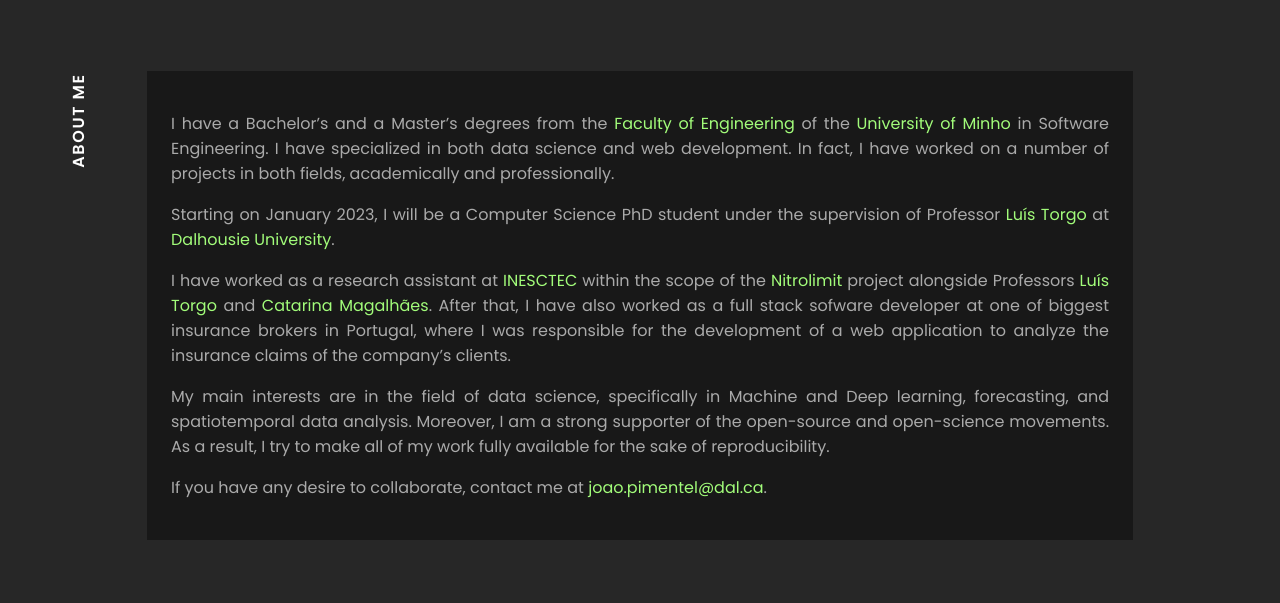
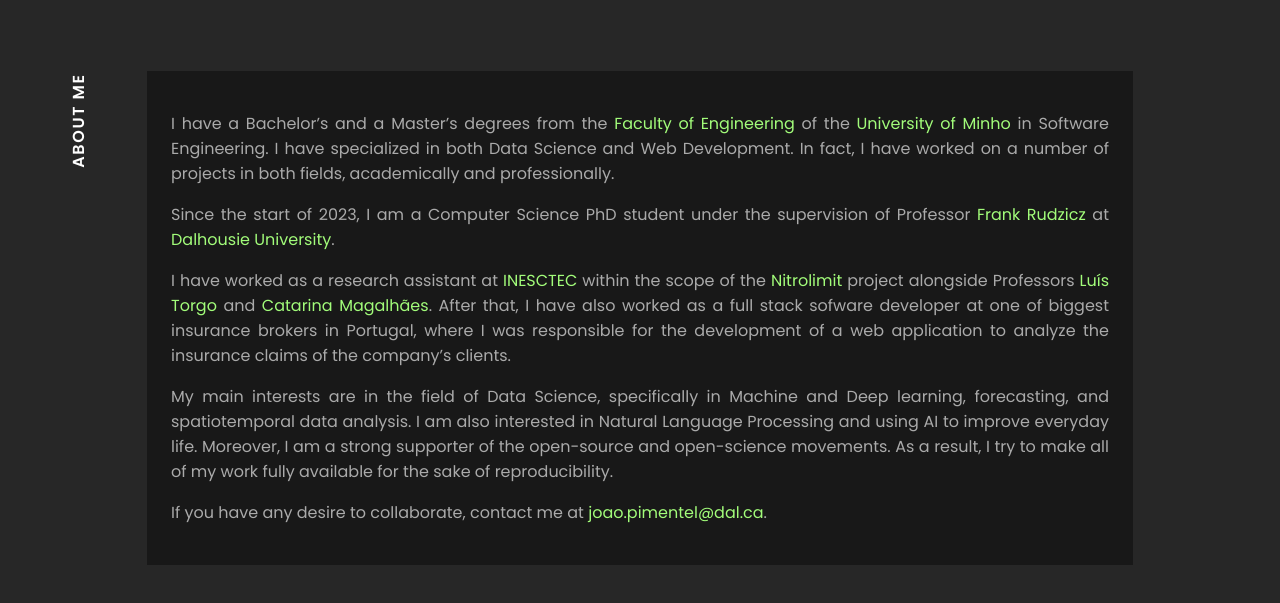
Before and after one commit to citoplasme/citoplasme.github.io, an Astro site: page /about_me in a window 1280 px wide. Shown: the part 57-660 px from the top of the page. Built offline with nearby package versions, Linux system fonts and the light colour scheme; Astro itself is replaced by a stand-in of ours; some icons are missing.

Commit message:
Update about_me.md

```diff
--- a/src/pages/about_me.md
+++ b/src/pages/about_me.md
@@ -6,13 +6,13 @@
 I have a Bachelor's and a Master's degrees from the
 [Faculty of Engineering](https://www.eng.uminho.pt/pt) of the
 [University of Minho](https://www.uminho.pt/) in Software
-Engineering. I have specialized in both data science and web
-development. In fact, I have worked on a number of projects in both
+Engineering. I have specialized in both Data Science and Web
+Development. In fact, I have worked on a number of projects in both
 fields, academically and professionally.
 
-Starting on January 2023, I will be a Computer Science PhD student under
+Since the start of 2023, I am a Computer Science PhD student under
 the supervision of Professor
-[Luís Torgo](https://web.cs.dal.ca/~ltorgo/) at
+[Frank Rudzicz](https://web.cs.dal.ca/~rudzicz/) at
 [Dalhousie University](https://www.dal.ca).
 
 I have worked as a research assistant at
@@ -26,11 +26,12 @@
 for the development of a web application to analyze the insurance claims
 of the company's clients.
 
-My main interests are in the field of data science, specifically in
+My main interests are in the field of Data Science, specifically in
 Machine and Deep learning, forecasting, and spatiotemporal data
-analysis. Moreover, I am a strong supporter of the open-source and
-open-science movements. As a result, I try to make all of my work fully
-available for the sake of reproducibility.
+analysis. I am also interested in Natural Language Processing and
+using AI to improve everyday life. Moreover, I am a strong supporter
+of the open-source and open-science movements. As a result, I try
+to make all of my work fully available for the sake of reproducibility.
 
 If you have any desire to collaborate, contact me at
 <a href="mailto:joao.pimentel@dal.ca">joao.pimentel@dal.ca</a>.
```
